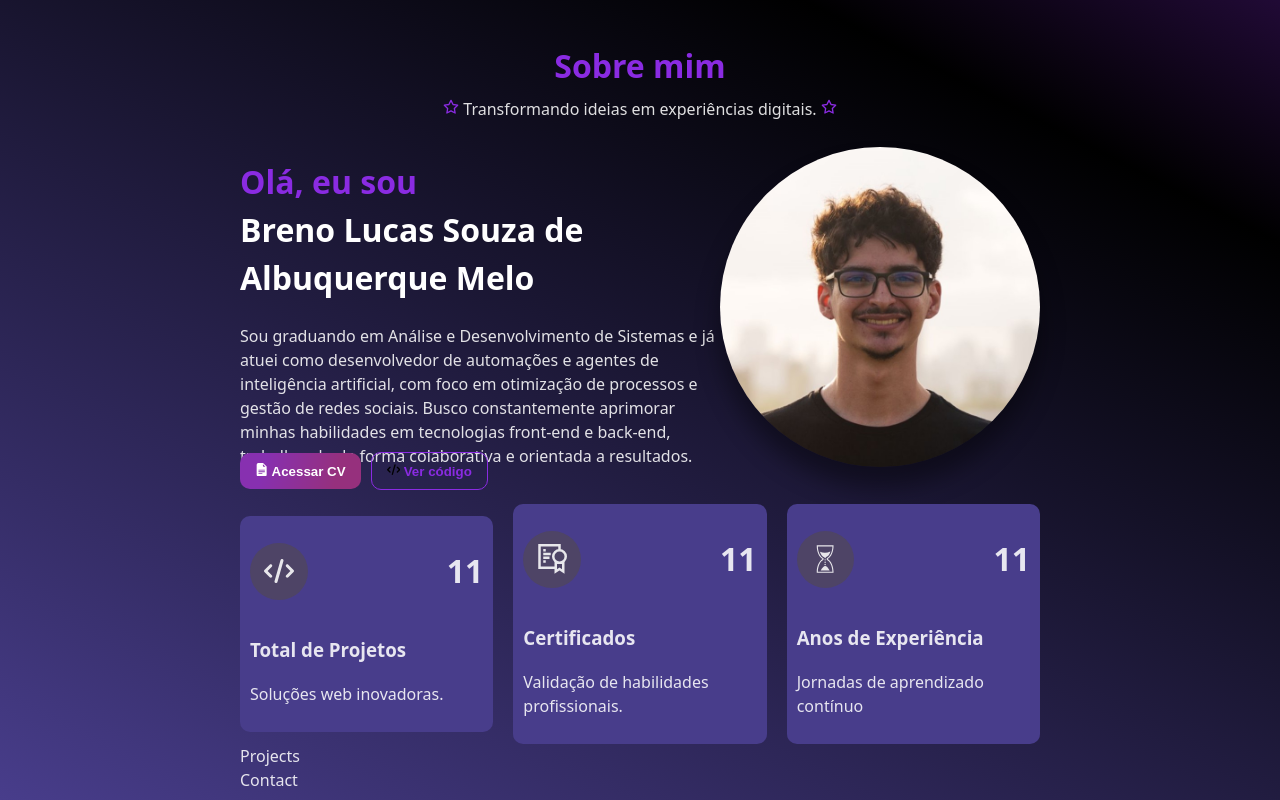
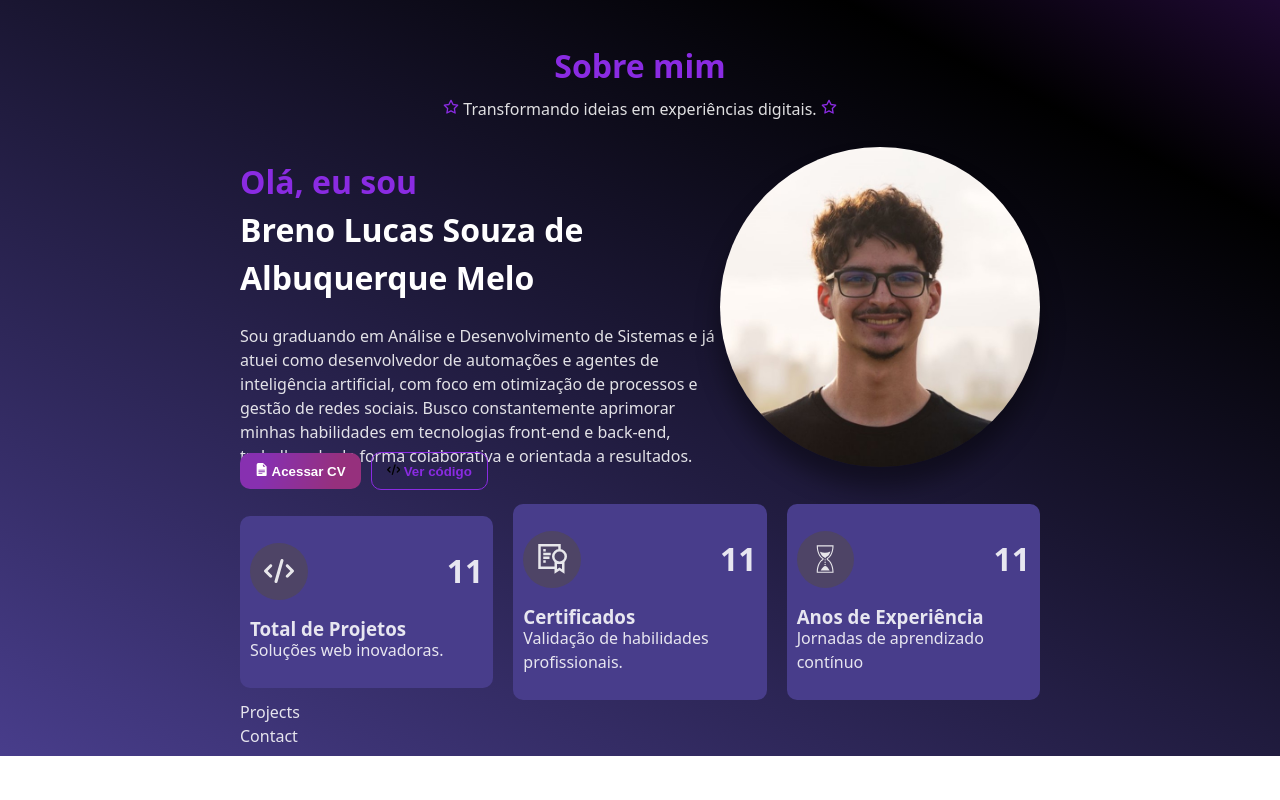
Before and after one commit to Breno2k/Portifolio, a React (Vite) app: page / in a window 1280 px wide. Shown: the part 787-1587 px from the top of the page. After the commit the page ends 1543 px from the top, so only its background shows below. Built offline with nearby package versions, Linux system fonts and the light colour scheme.

Commit message:
fix: corrindo margin dos cards de experiência

```diff
--- a/src/components/About/About.module.css
+++ b/src/components/About/About.module.css
@@ -85,6 +85,10 @@ button a {
     border-radius: 10px;
 }
 
+.card h3 {
+    margin-bottom: -1.3rem;
+}
+
 .icon {
     width: 3.6em;
     height: 3.6em;
@@ -99,4 +103,5 @@ button a {
     display: flex;
     align-items: center;
     justify-content: space-between;
+    margin-bottom: -1.3rem;
 }
```
